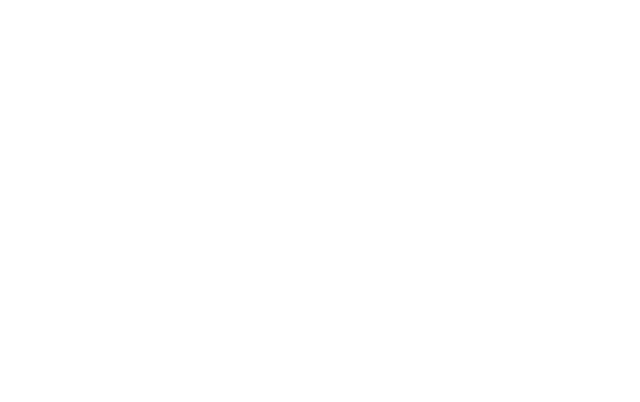
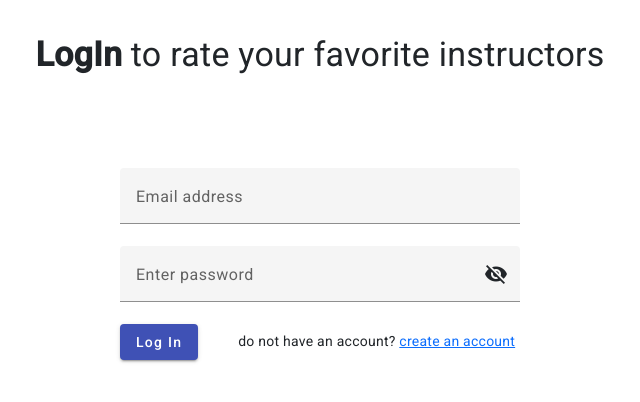
Before and after one commit to Rate-The-Instructor/RateTheInstructor, an Angular app in the folder frontend/: page /login in a window 1280 px wide. Before the commit this address led to /. Shown: the top 402 px of the page, without its empty margins (320-960 px from the left). Built offline with nearby package versions, Linux system fonts and the light colour scheme; a web font is replaced by a local one.

Commit message:
login page created

```diff
--- a/frontend/src/app/app.module.ts
+++ b/frontend/src/app/app.module.ts
@@ -19,6 +19,7 @@
 import { MatRadioModule } from '@angular/material/radio';
 import { MatGridListModule } from '@angular/material/grid-list';
 import { MatButtonModule } from '@angular/material/button';
+import { LoginComponent } from './components/login/login.component';
 
 @NgModule({
   imports: [
@@ -41,7 +42,7 @@
     MatGridListModule,
     MatButtonModule
   ],
-  declarations: [AppComponent, SignupComponent, RatingSystemComponent],
+  declarations: [AppComponent, SignupComponent, RatingSystemComponent, LoginComponent],
   providers: [],
   bootstrap: [AppComponent],
 })
--- /dev/null
+++ b/frontend/src/app/components/login/login.component.css
@@ -0,0 +1,22 @@
+.example-radio-button {
+  margin-left: 7px;
+}
+.width-50 {
+  width: 49%;
+}
+.ml-1 {
+  margin-left: 1%;
+}
+.ml-2 {
+  margin-left: 2%;
+}
+.width-100 {
+  width: 100%;
+}
+.width-25 {
+  width: 25%;
+}
+
+::ng-deep .input {
+  background-color: white;
+}
--- /dev/null
+++ b/frontend/src/app/components/login/login.component.html
@@ -0,0 +1,46 @@
+<mat-grid-list style="margin-top: 14px" cols="1" rowHeight="500px">
+  <br />
+  <h1 class="mat-headline-4" style="text-align: center">
+    <strong>LogIn</strong> to rate your favorite instructors
+  </h1>
+  <mat-grid-tile>
+    <div class="example-container">
+      <mat-form-field appearance="fill" class="width-100">
+        <mat-label>Email address</mat-label>
+        <input
+          [(ngModel)]="loginData.email"
+          matInput
+          placeholder="Ex. pat@example.com"
+        />
+      </mat-form-field>
+      <br />
+      <mat-form-field style="width: 400px" appearance="fill" class="width-100">
+        <mat-label>Enter password</mat-label>
+        <input
+          [(ngModel)]="loginData.password"
+          matInput
+          [type]="hide ? 'password' : 'text'"
+        />
+        <button
+          mat-icon-button
+          matSuffix
+          (click)="hide = !hide"
+          [attr.aria-label]="'Hide password'"
+          [attr.aria-pressed]="hide"
+        >
+          <mat-icon>{{ hide ? "visibility_off" : "visibility" }}</mat-icon>
+        </button>
+      </mat-form-field>
+      <br />
+      <span>
+        <button style="margin-right: 40px" mat-raised-button color="primary">
+          Log In
+        </button>
+      </span>
+      <span
+        >do not have an account?
+        <a [routerLink]="['/signup']">create an account</a></span
+      >
+    </div>
+  </mat-grid-tile>
+</mat-grid-list>
--- /dev/null
+++ b/frontend/src/app/components/login/login.component.ts
@@ -0,0 +1,19 @@
+import { Component } from '@angular/core';
+
+@Component({
+  selector: 'app-login',
+  templateUrl: './login.component.html',
+  styleUrls: ['./login.component.css'],
+})
+export class LoginComponent {
+  hide = true;
+
+  loginData = {
+    email: '',
+    password: '',
+  };
+
+  ngOnInit() {}
+
+  handleSubmit(formData: any) {}
+}
--- a/frontend/src/app/components/signup/signup.component.html
+++ b/frontend/src/app/components/signup/signup.component.html
@@ -1,16 +1,26 @@
-<mat-grid-list style="margin-top: 14px;" cols="1" rowHeight="500px">
+<mat-grid-list style="margin-top: 14px" cols="1" rowHeight="500px">
   <br />
-  <h1 class="mat-headline-4" style="text-align: center;"><strong>Sign Up</strong> to rate your favorite instructors</h1>
+  <h1 class="mat-headline-4" style="text-align: center">
+    <strong>Sign Up</strong> to rate your favorite instructors
+  </h1>
   <mat-grid-tile>
-    <div class="example-container">
+    <div class="example-container" style="width: 400px">
       <mat-form-field appearance="fill" class="width-100">
         <mat-label>Email address</mat-label>
-        <input [(ngModel)]="signUpData.email" matInput placeholder="Ex. pat@example.com" />
+        <input
+          [(ngModel)]="signUpData.email"
+          matInput
+          placeholder="Ex. pat@example.com"
+        />
       </mat-form-field>
       <br />
       <mat-form-field appearance="fill" class="width-100">
         <mat-label>Enter password</mat-label>
-        <input [(ngModel)]="signUpData.password" matInput [type]="hide ? 'password' : 'text'" />
+        <input
+          [(ngModel)]="signUpData.password"
+          matInput
+          [type]="hide ? 'password' : 'text'"
+        />
         <button
           mat-icon-button
           matSuffix
@@ -22,7 +32,11 @@
         </button>
       </mat-form-field>
 
-      <mat-form-field style="margin-right: 4px;" appearance="fill" class="width-25">
+      <mat-form-field
+        style="margin-right: 4px; width: 200px"
+        appearance="fill"
+        class="width-25"
+      >
         <mat-label>Department</mat-label>
         <mat-select [(ngModel)]="signUpData.department">
           <mat-option [value]="6"> Software Engineering </mat-option>
@@ -46,9 +60,14 @@
 
       <br />
       <br />
-
-      <button mat-raised-button color="primary">Sign Up</button>
-
+      <span>
+        <button style="margin-right: 40px" mat-raised-button color="primary">
+          Sign Up
+        </button>
+      </span>
+      <span
+        >already have an account? <a [routerLink]="['/login']">Login</a></span
+      >
     </div>
   </mat-grid-tile>
 </mat-grid-list>
--- a/frontend/src/app/components/signup/signup.component.ts
+++ b/frontend/src/app/components/signup/signup.component.ts
@@ -6,15 +6,14 @@
   styleUrls: ['./signup.component.css'],
 })
 export class SignupComponent {
-
   hide = true;
 
   signUpData = {
     email: '',
     password: '',
     department: '',
-    year: 1
-  }
+    year: 1,
+  };
 
   ngOnInit() {}
 
```
Also changed, not shown: frontend/src/app/app-routing.module.ts (+5 -3 lines), 1 other file (tests, documents, lock files or other folders).
